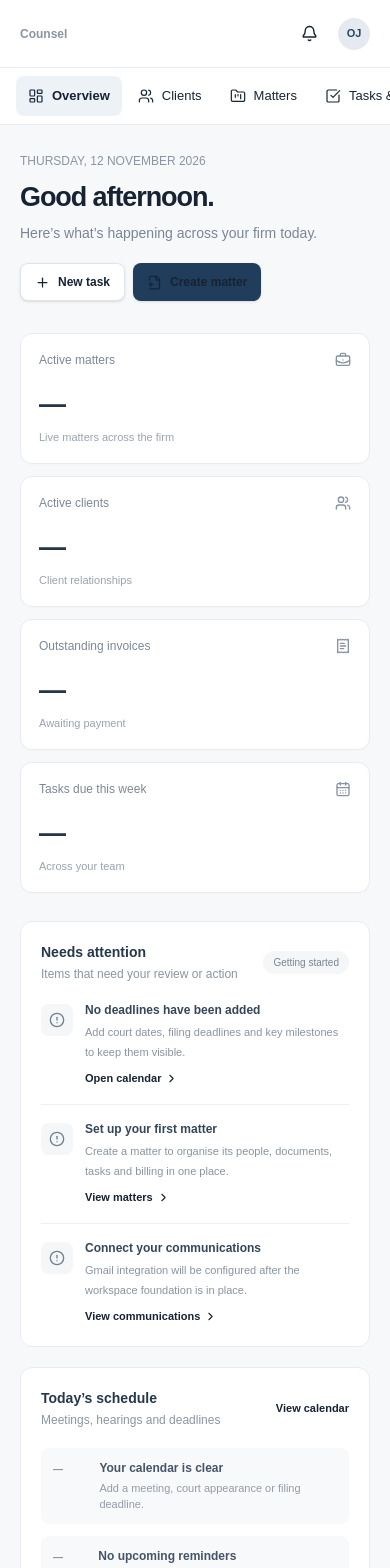
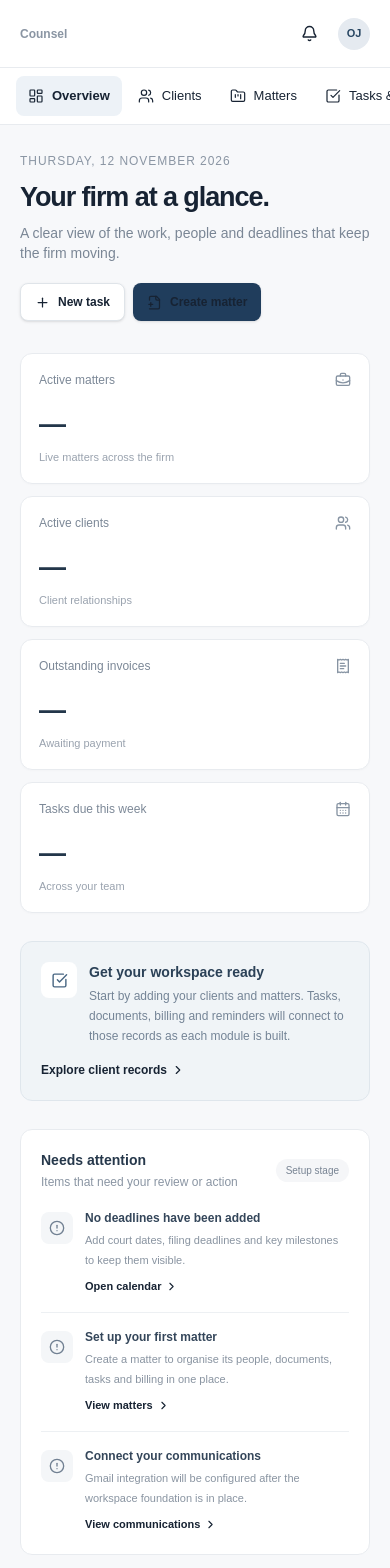
Before and after one commit to Ozishayami/LAW-FIRM-APP, a Next.js app: page / in a window 390 px wide. Shown: the top 1568 px of the page. Built offline with nearby package versions, Linux system fonts and the light colour scheme.

Commit message:
Refine dashboard overview and onboarding states

```diff
--- a/app/page.tsx
+++ b/app/page.tsx
@@ -1,46 +1,58 @@
 import Link from "next/link";
-import { ArrowDownRight, ArrowUpRight, CalendarDays, ChevronRight, Clock3, FilePlus2, Plus, ReceiptText, Users, BriefcaseBusiness, CircleAlert } from "lucide-react";
+import { CalendarDays, ChevronRight, FilePlus2, Plus, ReceiptText, Users, BriefcaseBusiness, CircleAlert, CheckSquare, Mail, ArrowUpRight } from "lucide-react";
 import { WorkspaceShell } from "@/components/workspace-shell";
 
 const stats = [
-  { label: "Active matters", value: "—", note: "Live matters across the firm", icon: BriefcaseBusiness },
-  { label: "Active clients", value: "—", note: "Client relationships", icon: Users },
-  { label: "Outstanding invoices", value: "—", note: "Awaiting payment", icon: ReceiptText },
-  { label: "Tasks due this week", value: "—", note: "Across your team", icon: CalendarDays },
+  { label: "Active matters", value: "—", note: "Live matters across the firm", icon: BriefcaseBusiness, href: "/matters" },
+  { label: "Active clients", value: "—", note: "Client relationships", icon: Users, href: "/clients" },
+  { label: "Outstanding invoices", value: "—", note: "Awaiting payment", icon: ReceiptText, href: "/finance" },
+  { label: "Tasks due this week", value: "—", note: "Across your team", icon: CalendarDays, href: "/tasks" },
 ];
 const attention = [
   { title: "No deadlines have been added", detail: "Add court dates, filing deadlines and key milestones to keep them visible.", action: "Open calendar", href: "/calendar" },
   { title: "Set up your first matter", detail: "Create a matter to organise its people, documents, tasks and billing in one place.", action: "View matters", href: "/matters" },
   { title: "Connect your communications", detail: "Gmail integration will be configured after the workspace foundation is in place.", action: "View communications", href: "/communications" },
 ];
-const events = [
-  { time: "—", title: "Your calendar is clear", meta: "Add a meeting, court appearance or filing deadline." },
-  { time: "—", title: "No upcoming reminders", meta: "Reminders will appear here once events are created." },
-];
+const today = new Intl.DateTimeFormat("en-NG", {
+  timeZone: "Africa/Lagos",
+  weekday: "long",
+  day: "numeric",
+  month: "long",
+  year: "numeric",
+}).format(new Date());
+
 export default function Home() {
   return <WorkspaceShell>
     <div className="mb-8 flex flex-col justify-between gap-5 sm:flex-row sm:items-end">
-      <div><div className="mb-2 text-xs font-medium text-[#8a95a3]">THURSDAY, 12 NOVEMBER 2026</div><h1 className="text-[27px] font-semibold tracking-[-0.04em] text-[#172333]">Good afternoon.</h1><p className="mt-1.5 text-sm text-[#7a8695]">Here’s what’s happening across your firm today.</p></div>
-      <div className="flex gap-2"><Link href="/tasks" className="inline-flex items-center gap-2 rounded-lg border border-[#dfe4e9] bg-white px-3.5 py-2.5 text-xs font-semibold text-[#425267] shadow-sm hover:bg-[#f9fafb]"><Plus size={15}/> New task</Link><Link href="/matters" className="inline-flex items-center gap-2 rounded-lg bg-[#203d5c] px-3.5 py-2.5 text-xs font-semibold text-white shadow-sm hover:bg-[#294d70]"><FilePlus2 size={15}/> Create matter</Link></div>
+      <div><div className="mb-2 text-xs font-medium uppercase tracking-[0.08em] text-[#8a95a3]">{today}</div><h1 className="text-[27px] font-semibold tracking-[-0.04em] text-[#172333]">Your firm at a glance.</h1><p className="mt-1.5 text-sm text-[#7a8695]">A clear view of the work, people and deadlines that keep the firm moving.</p></div>
+      <div className="flex flex-wrap gap-2"><Link href="/tasks" className="inline-flex items-center gap-2 rounded-lg border border-[#dfe4e9] bg-white px-3.5 py-2.5 text-xs font-semibold text-[#425267] shadow-sm hover:bg-[#f9fafb]"><Plus size={15}/> New task</Link><Link href="/matters" className="inline-flex items-center gap-2 rounded-lg bg-[#203d5c] px-3.5 py-2.5 text-xs font-semibold text-white shadow-sm hover:bg-[#294d70]"><FilePlus2 size={15}/> Create matter</Link></div>
     </div>
+
     <div className="mb-7 grid gap-3 sm:grid-cols-2 xl:grid-cols-4">
-      {stats.map(({label,value,note,icon:Icon}) => <div key={label} className="rounded-xl border border-[#e8ebef] bg-white p-4.5 shadow-[0_1px_2px_rgba(20,35,50,0.02)]"><div className="mb-4 flex items-center justify-between"><span className="text-xs font-medium text-[#7c8897]">{label}</span><Icon size={16} className="text-[#8794a3]"/></div><div className="text-[27px] font-semibold tracking-tight text-[#23364a]">{value}</div><div className="mt-1 text-[11px] text-[#9aa3af]">{note}</div></div>)}
+      {stats.map(({label,value,note,icon:Icon,href}) => <Link href={href} key={label} className="group rounded-xl border border-[#e8ebef] bg-white p-4.5 shadow-[0_1px_2px_rgba(20,35,50,0.02)] transition hover:border-[#cfd8e1] hover:shadow-sm"><div className="mb-4 flex items-center justify-between"><span className="text-xs font-medium text-[#7c8897]">{label}</span><Icon size={16} className="text-[#8794a3]"/></div><div className="flex items-end justify-between"><div className="text-[27px] font-semibold tracking-tight text-[#23364a]">{value}</div><ArrowUpRight size={15} className="mb-1 text-[#a3adb8] opacity-0 transition group-hover:opacity-100"/></div><div className="mt-1 text-[11px] text-[#9aa3af]">{note}</div></Link>)}
     </div>
+
+    <section className="mb-7 rounded-xl border border-[#dfe6ec] bg-[#f0f4f7] p-5 sm:flex sm:items-center sm:justify-between sm:gap-6 sm:p-6">
+      <div className="flex gap-3"><div className="flex h-9 w-9 shrink-0 items-center justify-center rounded-lg bg-white text-[#496783]"><CheckSquare size={17}/></div><div><div className="text-sm font-semibold text-[#2b4157]">Get your workspace ready</div><p className="mt-1 max-w-2xl text-xs leading-5 text-[#748496]">Start by adding your clients and matters. Tasks, documents, billing and reminders will connect to those records as each module is built.</p></div></div>
+      <Link href="/clients" className="mt-4 inline-flex shrink-0 items-center gap-1 text-xs font-semibold text-[#315d86] sm:mt-0">Explore client records <ChevronRight size={14}/></Link>
+    </section>
+
     <div className="mb-7 grid gap-5 xl:grid-cols-[1.55fr_1fr]">
       <section className="rounded-xl border border-[#e8ebef] bg-white p-5 sm:p-6">
-        <div className="mb-5 flex items-center justify-between"><div><h2 className="text-sm font-semibold text-[#26384b]">Needs attention</h2><p className="mt-1 text-xs text-[#8a95a3]">Items that need your review or action</p></div><span className="rounded-full bg-[#f5f6f8] px-2.5 py-1 text-[10px] font-medium text-[#788493]">Getting started</span></div>
+        <div className="mb-5 flex items-center justify-between"><div><h2 className="text-sm font-semibold text-[#26384b]">Needs attention</h2><p className="mt-1 text-xs text-[#8a95a3]">Items that need your review or action</p></div><span className="rounded-full bg-[#f5f6f8] px-2.5 py-1 text-[10px] font-medium text-[#788493]">Setup stage</span></div>
         <div className="divide-y divide-[#edf0f3]">{attention.map(item=><div key={item.title} className="flex gap-3 py-4 first:pt-0 last:pb-0"><div className="mt-0.5 flex h-8 w-8 shrink-0 items-center justify-center rounded-lg bg-[#f4f6f8] text-[#718092]"><CircleAlert size={16}/></div><div className="min-w-0 flex-1"><div className="text-xs font-semibold text-[#34465a]">{item.title}</div><p className="mt-1 max-w-xl text-[11px] leading-5 text-[#8994a1]">{item.detail}</p><Link href={item.href} className="mt-2 inline-flex items-center gap-1 text-[11px] font-semibold text-[#315d86]">{item.action}<ChevronRight size={13}/></Link></div></div>)}</div>
       </section>
       <section className="rounded-xl border border-[#e8ebef] bg-white p-5 sm:p-6">
         <div className="mb-5 flex items-center justify-between"><div><h2 className="text-sm font-semibold text-[#26384b]">Today’s schedule</h2><p className="mt-1 text-xs text-[#8a95a3]">Meetings, hearings and deadlines</p></div><Link href="/calendar" className="text-[11px] font-semibold text-[#315d86]">View calendar</Link></div>
-        <div className="space-y-3">{events.map(e=><div key={e.title} className="flex gap-3 rounded-lg bg-[#f8f9fa] p-3"><div className="w-9 pt-0.5 text-[10px] font-semibold text-[#8994a1]">{e.time}</div><div><div className="text-xs font-semibold text-[#455467]">{e.title}</div><div className="mt-1 text-[11px] leading-4 text-[#929ca8]">{e.meta}</div></div></div>)}</div>
-        <Link href="/calendar" className="mt-4 flex items-center justify-center gap-2 rounded-lg border border-dashed border-[#dfe4e9] py-2.5 text-xs font-medium text-[#6c7a8a] hover:bg-[#fafbfc]"><Plus size={14}/> Add calendar event</Link>
+        <div className="flex flex-col items-center py-7 text-center"><div className="mb-3 flex h-10 w-10 items-center justify-center rounded-full bg-[#f3f6f8] text-[#7d8b9a]"><CalendarDays size={18}/></div><div className="text-xs font-semibold text-[#536174]">Nothing scheduled yet</div><p className="mt-1 max-w-xs text-[11px] leading-5 text-[#98a1ad]">Court dates, client meetings and reminders will appear here once added.</p></div>
+        <Link href="/calendar" className="mt-1 flex items-center justify-center gap-2 rounded-lg border border-dashed border-[#dfe4e9] py-2.5 text-xs font-medium text-[#6c7a8a] hover:bg-[#fafbfc]"><Plus size={14}/> Open calendar</Link>
       </section>
     </div>
+
     <div className="grid gap-5 xl:grid-cols-2">
-      <section className="rounded-xl border border-[#e8ebef] bg-white p-5 sm:p-6"><div className="mb-4 flex items-center justify-between"><div><h2 className="text-sm font-semibold text-[#26384b]">Client updates</h2><p className="mt-1 text-xs text-[#8a95a3]">Keep clients informed on active work</p></div><Link href="/communications" className="text-[11px] font-semibold text-[#315d86]">Open inbox</Link></div><div className="flex flex-col items-center py-7 text-center"><div className="mb-3 flex h-10 w-10 items-center justify-center rounded-full bg-[#f3f6f8] text-[#7d8b9a]"><Users size={18}/></div><div className="text-xs font-semibold text-[#536174]">No client updates due</div><p className="mt-1 max-w-xs text-[11px] leading-5 text-[#98a1ad]">Once matters and client communication are set up, update reminders will show here.</p></div></section>
-      <section className="rounded-xl border border-[#e8ebef] bg-white p-5 sm:p-6"><div className="mb-4 flex items-center justify-between"><div><h2 className="text-sm font-semibold text-[#26384b]">Recent financial activity</h2><p className="mt-1 text-xs text-[#8a95a3]">Invoices, receipts and expenses</p></div><Link href="/finance" className="text-[11px] font-semibold text-[#315d86]">View finance</Link></div><div className="flex flex-col items-center py-7 text-center"><div className="mb-3 flex h-10 w-10 items-center justify-center rounded-full bg-[#f3f6f8] text-[#7d8b9a]"><ReceiptText size={18}/></div><div className="text-xs font-semibold text-[#536174]">No financial activity yet</div><p className="mt-1 max-w-xs text-[11px] leading-5 text-[#98a1ad]">Financial records will appear here when invoices and payments are recorded.</p></div></section>
+      <section className="rounded-xl border border-[#e8ebef] bg-white p-5 sm:p-6"><div className="mb-4 flex items-center justify-between"><div><h2 className="text-sm font-semibold text-[#26384b]">Client updates</h2><p className="mt-1 text-xs text-[#8a95a3]">Keep clients informed on active work</p></div><Link href="/communications" className="text-[11px] font-semibold text-[#315d86]">Open inbox</Link></div><div className="flex flex-col items-center py-7 text-center"><div className="mb-3 flex h-10 w-10 items-center justify-center rounded-full bg-[#f3f6f8] text-[#7d8b9a]"><Mail size={18}/></div><div className="text-xs font-semibold text-[#536174]">No client updates due</div><p className="mt-1 max-w-xs text-[11px] leading-5 text-[#98a1ad]">Client update reminders will appear here after matters and communications are connected.</p></div></section>
+      <section className="rounded-xl border border-[#e8ebef] bg-white p-5 sm:p-6"><div className="mb-4 flex items-center justify-between"><div><h2 className="text-sm font-semibold text-[#26384b]">Recent financial activity</h2><p className="mt-1 text-xs text-[#8a95a3]">Invoices, receipts and expenses</p></div><Link href="/finance" className="text-[11px] font-semibold text-[#315d86]">View finance</Link></div><div className="flex flex-col items-center py-7 text-center"><div className="mb-3 flex h-10 w-10 items-center justify-center rounded-full bg-[#f3f6f8] text-[#7d8b9a]"><ReceiptText size={18}/></div><div className="text-xs font-semibold text-[#536174]">No financial activity yet</div><p className="mt-1 max-w-xs text-[11px] leading-5 text-[#98a1ad]">Invoices, payments and expenses will be listed here once financial records are enabled.</p></div></section>
     </div>
-    <p className="mt-7 text-center text-[10px] text-[#a1aab5]">Workspace preview · No client or financial records have been entered.</p>
+    <p className="mt-7 text-center text-[10px] text-[#a1aab5]">Preview workspace · No client or financial records have been entered.</p>
   </WorkspaceShell>;
 }
```
